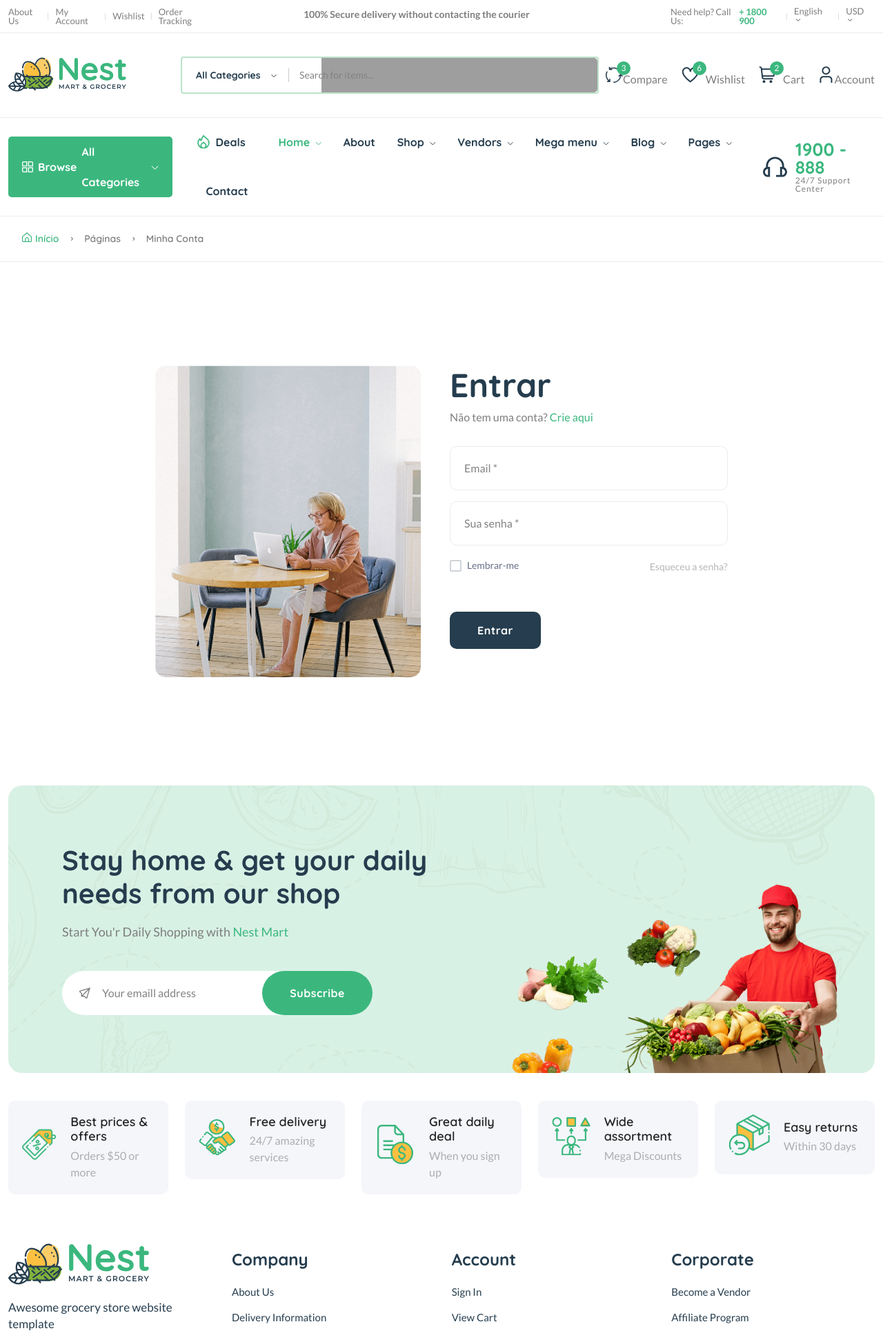
After one commit to luucasfer/django-ecommerce, a Django app: page /user/sign-in/ in a window 1280 px wide. The commit adds this page. Shown: the top 1933 px of the page at 69% size. Run offline with Django 5.2, Linux system fonts and the light colour scheme; some libraries are stand-ins or nearby versions; grey boxes are pictures that could not be loaded.

Commit message:
sign-in and sign-out

```diff
--- a/multitenantEcomm/core/urls.py
+++ b/multitenantEcomm/core/urls.py
@@ -4,5 +4,5 @@
 app_name = "core"
 
 urlpatterns = [
-    path('', views.index),
+    path('', views.index, name='index'),
 ]
--- a/multitenantEcomm/templates/partials/base.html
+++ b/multitenantEcomm/templates/partials/base.html
@@ -296,7 +296,7 @@
                                             <li><a href="page-account.html"><i class="fi fi-rs-label mr-10"></i>My Voucher</a></li>
                                             <li><a href="shop-wishlist.html"><i class="fi fi-rs-heart mr-10"></i>My Wishlist</a></li>
                                             <li><a href="page-account.html"><i class="fi fi-rs-settings-sliders mr-10"></i>Setting</a></li>
-                                            <li><a href="page-login.html"><i class="fi fi-rs-sign-out mr-10"></i>Sign out</a></li>
+                                            <li><a href="{% url 'userauths:sign-out' %}"><i class="fi fi-rs-sign-out mr-10"></i>Sign out</a></li>
                                         </ul>
                                     </div>
                                 </div>
--- /dev/null
+++ b/multitenantEcomm/templates/userauths/sign-in.html
@@ -0,0 +1,77 @@
+{% extends 'partials/base.html' %}
+{% load static %}
+{% block content %}
+
+    <main class="main pages">
+        <div class="page-header breadcrumb-wrap">
+            <div class="container">
+                <div class="breadcrumb">
+                    <a href="index.html" rel="nofollow"><i class="fi-rs-home mr-5"></i>Início</a>
+                    <span></span> Páginas <span></span> Minha Conta
+                </div>
+            </div>
+        </div>
+        <div class="page-content pt-150 pb-150">
+            <div class="container">
+                <div class="row">
+                    <div class="col-xl-8 col-lg-10 col-md-12 m-auto">
+                        <div class="row">
+                            <div class="col-lg-6 pr-30 d-none d-lg-block">
+                                <img class="border-radius-15" src="{% static 'assets/imgs/page/login-1.png' %}" alt="" />
+                            </div>
+                            <div class="col-lg-6 col-md-8">
+                                <div class="login_wrap widget-taber-content background-white">
+                                    <div class="padding_eight_all bg-white">
+                                        {% if form.errors %}:
+                                            <div class="alert alert-danger">
+                                                <strong>{{form.errors}}</strong>
+                                            </div>
+                                        {% endif %}
+                                        <div class="heading_s1">
+                                            <h1 class="mb-5">Entrar</h1>
+                                            <p class="mb-30">Não tem uma conta? <a href="{% url 'userauths:sign-up' %}">Crie aqui</a></p>
+                                        </div>
+                                        <form method="POST">
+                                            {% csrf_token %}
+
+                                            <div class="form-group">
+                                                <input type="text" required name="email" placeholder="Email *" />
+                                            </div>
+                                            <div class="form-group">
+                                                <input required type="password" name="password" placeholder="Sua senha *" />
+                                            </div>
+                                            <!-- <div class="login_footer form-group">
+                                                <div class="chek-form">
+                                                    <input type="text" required="" name="email" placeholder="Código de segurança *" />
+                                                </div>
+                                                <span class="security-code">
+                                                    <b class="text-new">8</b>
+                                                    <b class="text-hot">6</b>
+                                                    <b class="text-sale">7</b>
+                                                    <b class="text-best">5</b>
+                                                </span>
+                                            </div> -->
+                                            <div class="login_footer form-group mb-50">
+                                                <div class="chek-form">
+                                                    <div class="custome-checkbox">
+                                                        <input class="form-check-input" type="checkbox" name="checkbox" id="exampleCheckbox1" value="" />
+                                                        <label class="form-check-label" for="exampleCheckbox1"><span>Lembrar-me</span></label>
+                                                    </div>
+                                                </div>
+                                                <a class="text-muted" href="#">Esqueceu a senha?</a>
+                                            </div>
+                                            <div class="form-group">
+                                                <button type="submit" class="btn btn-heading btn-block hover-up" name="login">Entrar</button>
+                                            </div>
+                                        </form>
+                                    </div>
+                                </div>
+                            </div>
+                        </div>
+                    </div>
+                </div>
+            </div>
+        </div>
+    </main>
+
+{% endblock content %}
--- a/multitenantEcomm/userauths/urls.py
+++ b/multitenantEcomm/userauths/urls.py
@@ -5,4 +5,6 @@
 
 urlpatterns = [
     path('sign-up/', views.register_view, name='sign-up'),
+    path('sign-in/', views.login_view, name='sign-in'),
+    path('sign-out/', views.logout_view, name='sign-out'),
 ]
--- a/multitenantEcomm/userauths/views.py
+++ b/multitenantEcomm/userauths/views.py
@@ -1,4 +1,66 @@
-from django.shortcuts import render
+from django.conf import settings
+from django.contrib import messages
+from django.contrib.auth import authenticate, login, logout
+from django.shortcuts import redirect, render
+from userauths.forms import UserRegisterForm
+
+User = settings.AUTH_USER_MODEL
 
 def register_view(request):
-    return render(request, "userauths/sign-up.html")
+
+    if request.method == 'POST':
+        form = UserRegisterForm(request.POST or None)
+        if form.is_valid():
+            new_user = form.save()  # Registra os dados preenchidos do form utilizando o meu model do userauths
+            username = form.cleaned_data['username']
+            messages.success(request, f"Olá, {username}! Sua conta foi criada com sucesso")
+            new_user = authenticate(
+                username=form.cleaned_data['email'],
+                password = form.cleaned_data['password1']
+            )
+            # Autentica o novo usuario
+            login(request, new_user)
+            # Redireciona para a home page
+            # index é o 'name' atribuido no core/urls.py
+            return redirect("core:index")
+    else:
+        form = UserRegisterForm()
+        messages.warning(request, "Não foi possivel registrar o usuario. Tente novamente.")
+
+    context = {
+        'form': form
+    }
+    return render(request, "userauths/sign-up.html", context)
+
+
+def login_view(request):
+    if request.user.is_authenticated:
+        messages.warning(request, "Voce já está autenticado.")
+        return redirect("core:index")
+
+    if request.method == 'POST':
+        email_from_form = request.POST.get('email') or request.POST.get('username')
+        password_from_form = request.POST.get('password')
+
+        try:
+            user = User.objects.get(email=email_from_form)
+        except:
+            messages.warning(request, f"Erro ao tentar fazer login. Tente novamente.")
+
+        user = authenticate(request, email=email_from_form, password=password_from_form)
+        if user is not None:
+            login(request, user)
+            messages.success(request, "Bem-vindo!")
+            return redirect("core:index")
+        else:
+            messages.warning(request, f"Usuario não encontrado. Crie uma conta para continuar.")
+            return redirect("userauths:sign-up")
+
+    context = {}
+    return render(request, "userauths/sign-in.html", context)
+
+
+def logout_view(request):
+    logout(request)
+    messages.success(request, "Você foi desconectado com sucesso.")
+    return redirect("userauths:sign-in")
```
Also changed, not shown: multitenantEcomm/templates/userauths/sign-up.html (+77 -0 lines), multitenantEcomm/userauths/forms.py (added, +16 -0 lines).
